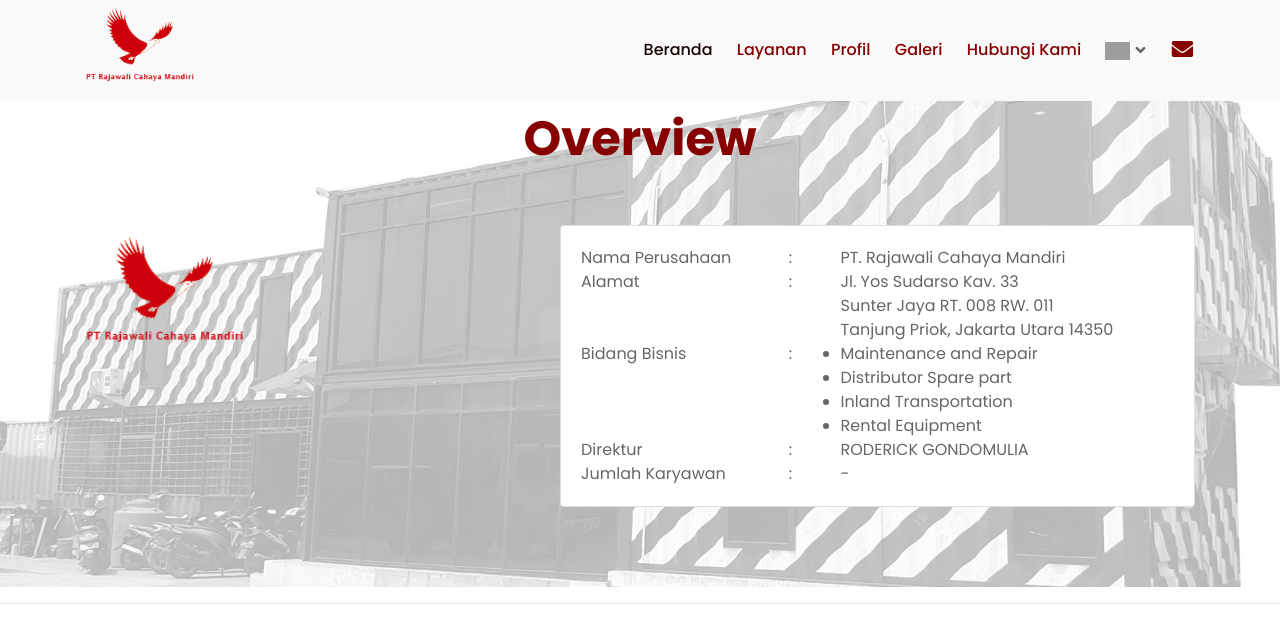
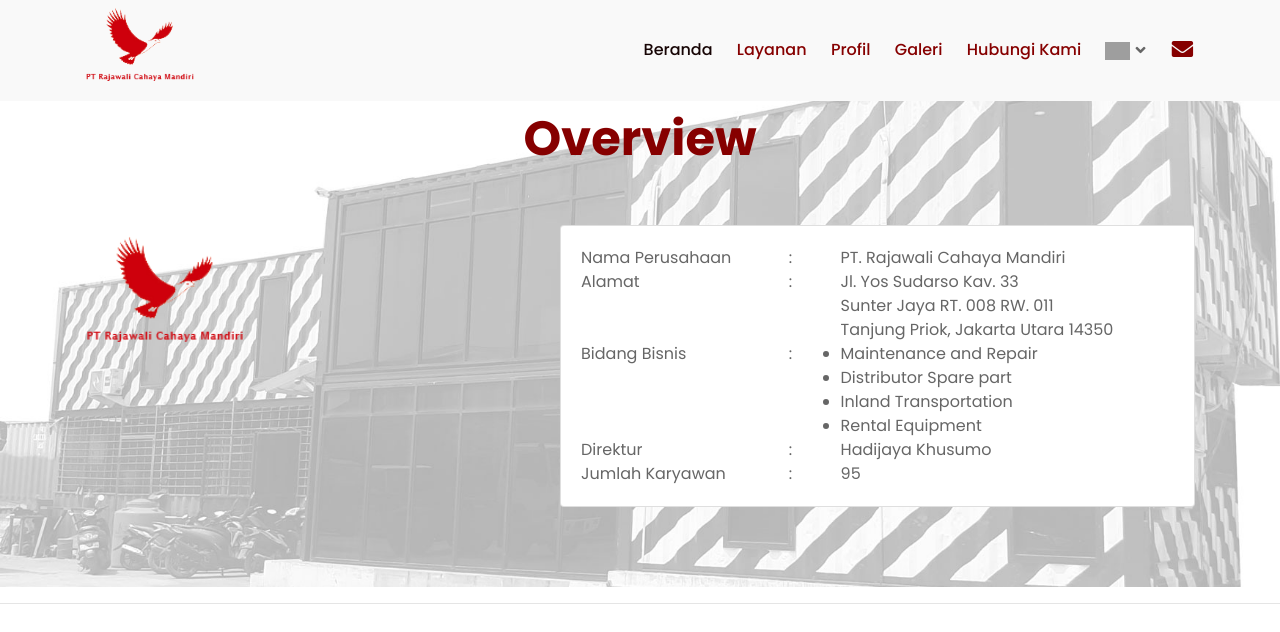
Before and after one commit to yusron25/rcm, a CodeIgniter app: page /database/index.php/profile/index in a window 1280 px wide. Shown: the top 632 px of the page. Run offline with CodeIgniter, Linux system fonts and the light colour scheme; some libraries are stand-ins or nearby versions; grey boxes are pictures that could not be loaded.

Commit message:
Update profile_v.php

```diff
--- a/application/views/profile/profile_v.php
+++ b/application/views/profile/profile_v.php
@@ -69,7 +69,7 @@
                                     :
                                 </div>
                                 <div class="col-7">
-                                    RODERICK GONDOMULIA
+                                    Hadijaya Khusumo
                                 </div>
                             </div>
 
@@ -81,7 +81,7 @@
                                     :
                                 </div>
                                 <div class="col-7">
-                                    -
+                                    95
                                 </div>
                             </div>
                         </div>
```
